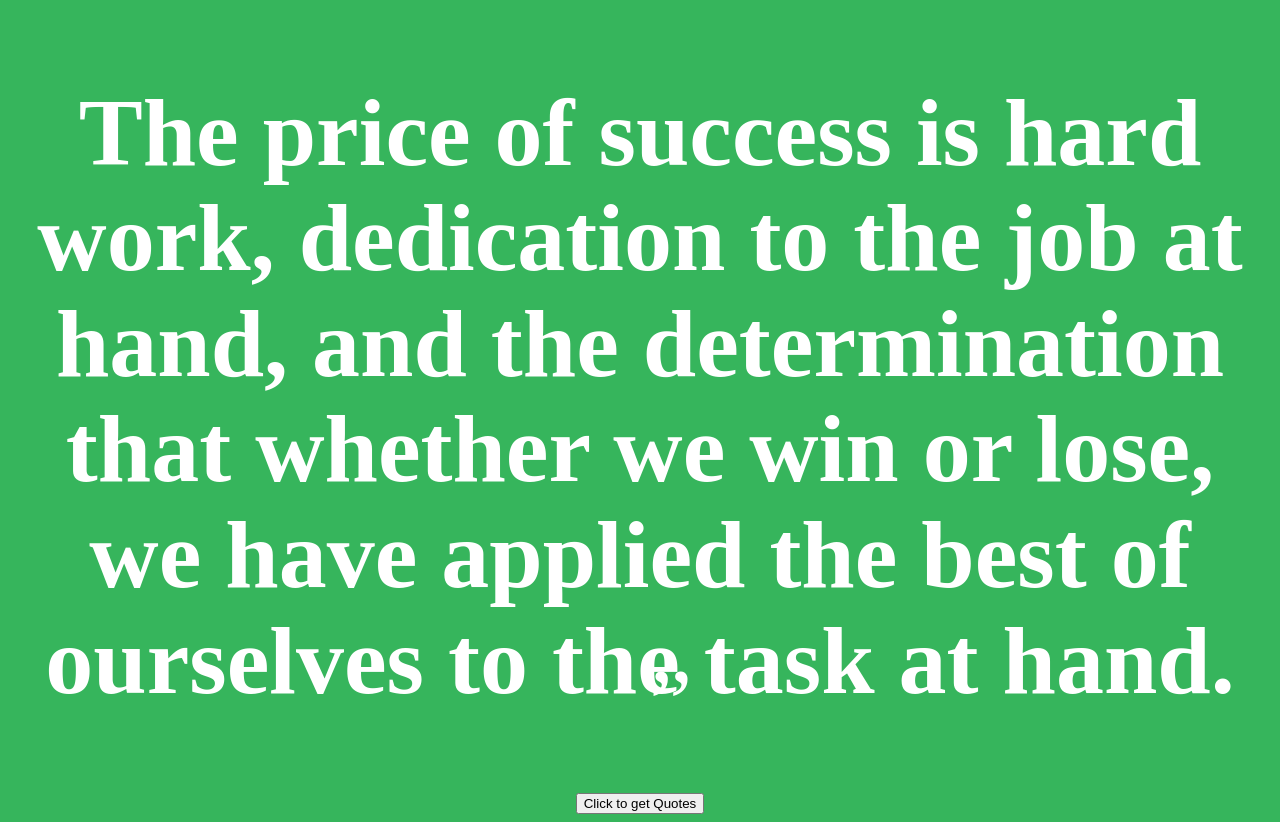
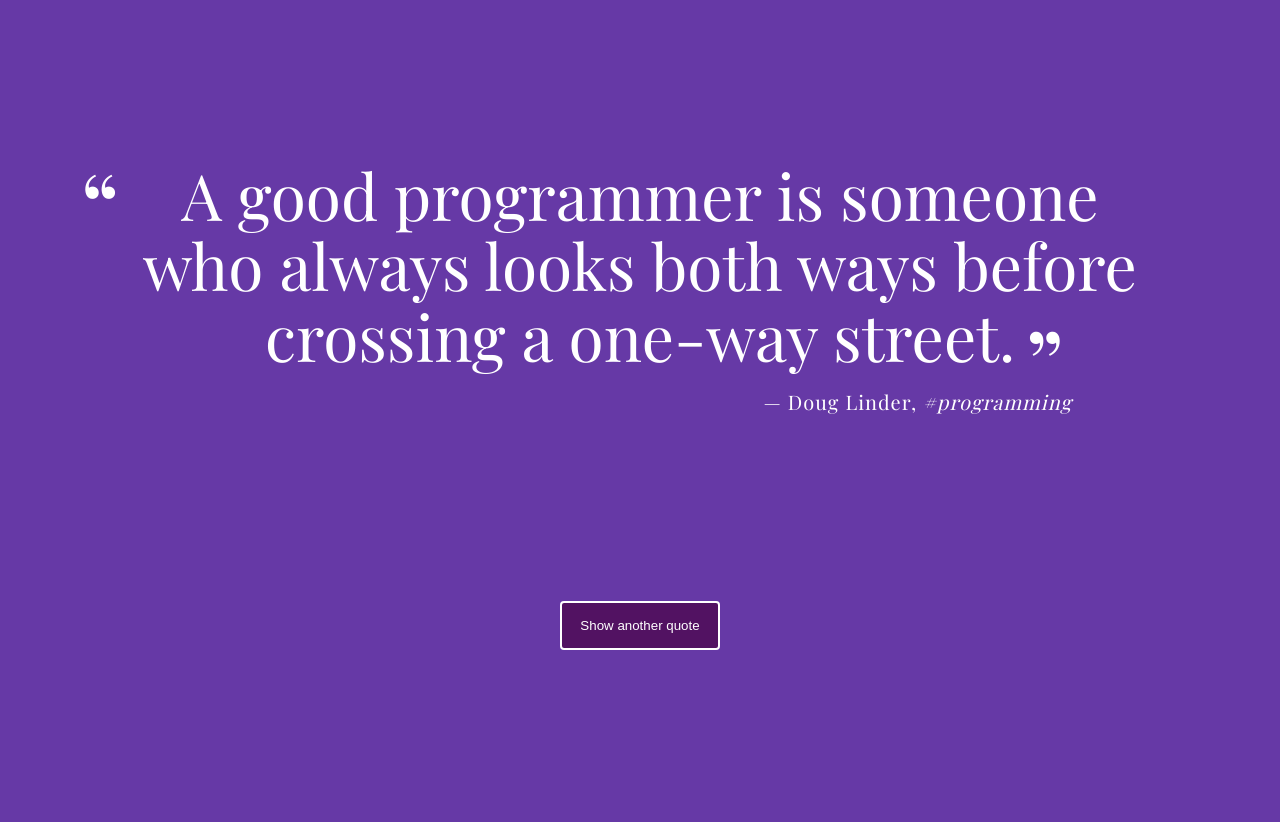
Before and after one commit to Agboolafeyiemi/Quotes-Generator, a plain HTML site: page index.html in a window 1280 px wide. After the commit the page ends 800 px from the top, so only its background shows below. Drawn offline with nearby package versions, Linux system fonts and the light colour scheme; a web font is replaced by a local one.

Commit message:
Add index.js file

```diff
--- a/index.html
+++ b/index.html
@@ -1,23 +1,19 @@
 <!DOCTYPE html>
 <html lang="en">
 <head>
-    <meta charset="UTF-8" />
-    <meta name="viewport" content="width=device-width, initial-scale=1.0" />
-    <meta http-equiv="X-UA-Compatible" content="ie=edge" />
-    <title>Get quotes</title>
-    <link href="mystyle.css" rel="stylesheet" />
+  <meta charset="UTF-8">
+  <title>Random Quotes</title>
+  <link href='https://fonts.googleapis.com/css?family=Playfair+Display:400,400italic,700,700italic' rel='stylesheet' type='text/css'>
+  <link rel="stylesheet" href="mystyle.css">
 </head>
 <body>
-    <section>
   <div class="container">
-        <div class="quote">
-          <h1 id="Eqoute"></h1>
+    <div id="quote-box">
+      <p class="quote">You can do anything but not everything</p>
+      <p class="source">David Allen<span class="citation">Making It All Work</span><span class="year">2009</span><span class="category"></span></p>
     </div>
-        <div class="btndiv">
-          <button class="btn" id="quoteBtn">Click to get Quotes</button>
+    <button id="loadQuote">Show another quote</button>
   </div>
-      </div>
-    </section>
   <script src="index.js"></script>
 </body>
 </html>
--- a/index.js
+++ b/index.js
@@ -1,62 +1,194 @@
-const quotes = [
-     `The price of success is hard work,
-      dedication to the job at hand, and
-     the determination that whether we win or lose,
-     we have applied the best of ourselves to the task at hand.
-     `,
-     `There is no substitute for hard work,
-      23 or 24 hours a day.
-      And there is no substitute
-      for patience and acceptance.
-     `,
-    `Opportunity is
-     missed by most people because it is dressed
-      in overalls and looks like work.
-    `,
-    `Success is no accident. It is hard work, perseverance,
-    learning, studying,
-    sacrifice and most of all,
-    love of what you are doing or learning to do.
-    `,
-    `Luck? I don't know anything about luck. I've never banked on it
-    and I'm afraid of people who do.
-    Luck to me is something else:
-    Hard work - and realizing
-    what is opportunity and what isn't.
-    `,
-    `A dream doesn't become reality through magic;
-    it takes sweat, determination and hard work.
-    `,
-    `There is no substitute for hard work.
-    Never give up. Never stop believing.
-    Never stop fighting.
-    `,
-    `
-    Do not hire a man who does your work for money,
-    but him who does it for love of it.
-    `,
-    `
-    Hard work pays off - hard work beats talent any day,
-     but if you're talented and work hard, it's hard to be beat.
-    `,
-    `
-    Read the Bible. Work hard and honestly. And don't complain.
-    `,
-    `
-    Never stop fighting until you arrive at your destined place -
-     that is, the unique you. Have an aim in life, continuously acquire knowledge,
-     work hard, and have perseverance to realise the great life.
-    `,
-    `
-    Far and away the best prize that life has to offer is the chance
-    to work hard at work worth doing.
-    `
+// creates an array of objects to store quote related information
+var quotes = [
+   {
+       quote: "Every great developer you know got there by solving problems they were unqualified to solve until they actually did it.",
+       source: "Patrick McKenzie",
+       category: "#programming"
+   },
+   {
+       quote: "What one programmer can do in one month, two programmers can do in two months.",
+       source: "Fred Brooks",
+       category: "#programming"
+   },
+   {
+       quote: "No one in the brief history of computing has ever written a piece of perfect software. It's unlikely that you'll be the first.",
+       source: "Andy Hunt",
+       category: "#programming"
+   },
+   {
+       quote: "One of the best programming skills you can have is knowing when to walk away for awhile.",
+       source: "Oscar Godson",
+       category: "#programming"
+   },
+   {
+       quote: "Without requirements or design, programming is the art of adding bugs to an empty text file.",
+       source: "Louis Srygley",
+       category: "#programming"
+   },
+   {
+       quote: "Java is to JavaScript as ham is to hamster.",
+       source: "Jeremy Keith",
+       category: "#programming"
+   },
+   {
+       quote: "Most good programmers do programming not because they expect to get paid or get adulation by the public, but because it is fun to program.",
+       source: "Linus Torvolds",
+       category: "#programming"
+   },
+   {
+       quote: "A good programmer is someone who always looks both ways before crossing a one-way street.",
+       source: "Doug Linder",
+       category: "#programming"
+   },
+   {
+       quote: "Functions should do one thing. They should do it well. They should do it only.",
+       source: "Robert C. Martin",
+       category: "#programming"
+   },
+   {
+       quote: "Eighty percent of success is showing up.",
+       source: "Woody Allen",
+       category: "#success"
+   },
+   {
+       quote: "Self-education is, I firmly believe, the only kind of education there is.",
+       source: "Isaac Asimov",
+       category: "#learning"
+   },
+   {
+       quote: "Treat your code like poetry and take it to the edge of the bare minimum.",
+       source: "Ilya Dorman",
+       category: "#programming"
+   },
+   {
+       quote: "It's all talk until the code runs.",
+       source: "Ward Cunningham",
+       category: "#programming"
+   },
+   {
+       quote: "Always code as if the guy who ends up maintaining your code will be a violent psychopath who knows where you live.",
+       source: "John Woods",
+       category: "#programming"
+   },
+   {
+       quote: "It is better to fail in originality that to succeed in imitation.",
+       source: "Herman Melville",
+       category: "#success"
+   },
+   {
+       quote: "I find that the harder I work, the more luck I seem to have.",
+       source: "Thomas Jefferson",
+       category: "#success"
+   },
+   {
+       quote: "The way to get started is to quit talking and begin doing.",
+       source: "Walt Disney",
+       category: "#success"
+   },
+   {
+       quote: "If you really want to do something, you'll find a way. If you don't, you'll find an excuse.",
+       source: "Jim Rohn",
+       category: "#success"
+   },
+   {
+       quote: "Tell me and I forget. Teach me and I remember. Involve me and I learn.",
+       source: "Benjamin Franklin",
+       category: "#learning"
+   },
+   {
+       quote: "Being a student is easy. Learning requires actual work.",
+       source: "William Crawford",
+       category: "#learning"
+   },
+   {
+       quote: "Anything worth doing well is worth doing poorly at first.",
+       source: "Ray Congdon",
+       category: "#learning"
+   }
 ];
-const button = document.getElementById('quoteBtn');
-button.addEventListener('click', displayQuotes);
-
-function displayQuotes() {
-    const h1 = document.getElementById('Eqoute');
-    h1.textContent = quotes[Math.floor(Math.random() * (quotes.length))];
+// creates an array of objects to store background and button color information
+// I didn't want to randomize the background color because it can sometimes lead to hard to read quotes
+var colors = [
+   {
+       background: "#ff2e63", //pink
+       button: "#252a34"
+   },
+   {
+       background: "#00adb5", //teal
+       button: "#393e46"
+   },
+   {
+       background: "#f38181", //salmon
+       button: "#625772"
+   },
+   {
+       background: "#6639a6", //purple
+       button: "#521262"
+   },
+   {
+       background: "#3f72af", //blue
+       button: "#112d4e"
+   },
+   {
+       background: "#f95959", //orange
+       button: "#455d7a"
+   },
+   {
+       background: "#a3de83", //lt green
+       button: "#2eb872"
+   },
+   {
+       background: "#118df0", //bright blue
+       button: "#0e2f56"
+   },
+   {
+       background: "#ff5722", //bright orange
+       button: "#393e46"
+   },
+   {
+       background: "#3fc1c9", //aqua
+       button: "#fc5185"
+   }
+];
+let timer;
+function getRandomQuote() {
+   let randomQuote = Math.floor(Math.random() * quotes.length);
+   return quotes[randomQuote];
 }
-displayQuotes();
+function getRandomColor() {
+   let randomColor = Math.floor(Math.random() * colors.length);
+   return colors[randomColor];
+}
+function startTimer() {
+   timer = setInterval(printQuote, 10000);
+}
+function clearTimer() {
+   clearInterval(timer);
+}
+function printQuote() {
+   // creates the html variable and uses the currentQuote variable along with key values to build a string
+   let currentQuote = getRandomQuote();
+   let currentColor = getRandomColor();
+   let html = "<p class='quote'> " + currentQuote.quote + "</p>";
+   html += "<p class='source'> " + currentQuote.source;
+   // tests to see if the citation property is present in the currentQuote and if so, adds it to the string
+   if ("citation" in currentQuote) {
+       html += "<span class='citation'> " + currentQuote.citation + "</span>";
+   }
+   // tests date too
+   if ("date" in currentQuote) {
+       html += "<span class='year'> " + currentQuote.date + "</span>";
+   }
+   html += "<span class='category'> " + currentQuote.category + "</span>";
+   // writes the info from the html variable to the div with the quote-box id
+   document.getElementById("quote-box").innerHTML = html;
+   document.body.style.background = currentColor.background;
+   document.getElementById("loadQuote").style.background = currentColor.button;
+   // clears any previous timers that might be running and starts a new one
+   clearTimer();
+   startTimer();
+}
+// runs the printQuote function upon initial page load
+printQuote();
+// event listener to respond to "Show another quote" button clicks
+document.getElementById('loadQuote').addEventListener("click", printQuote, false);
```
Lines whose indentation alone changed are shown as unchanged.
